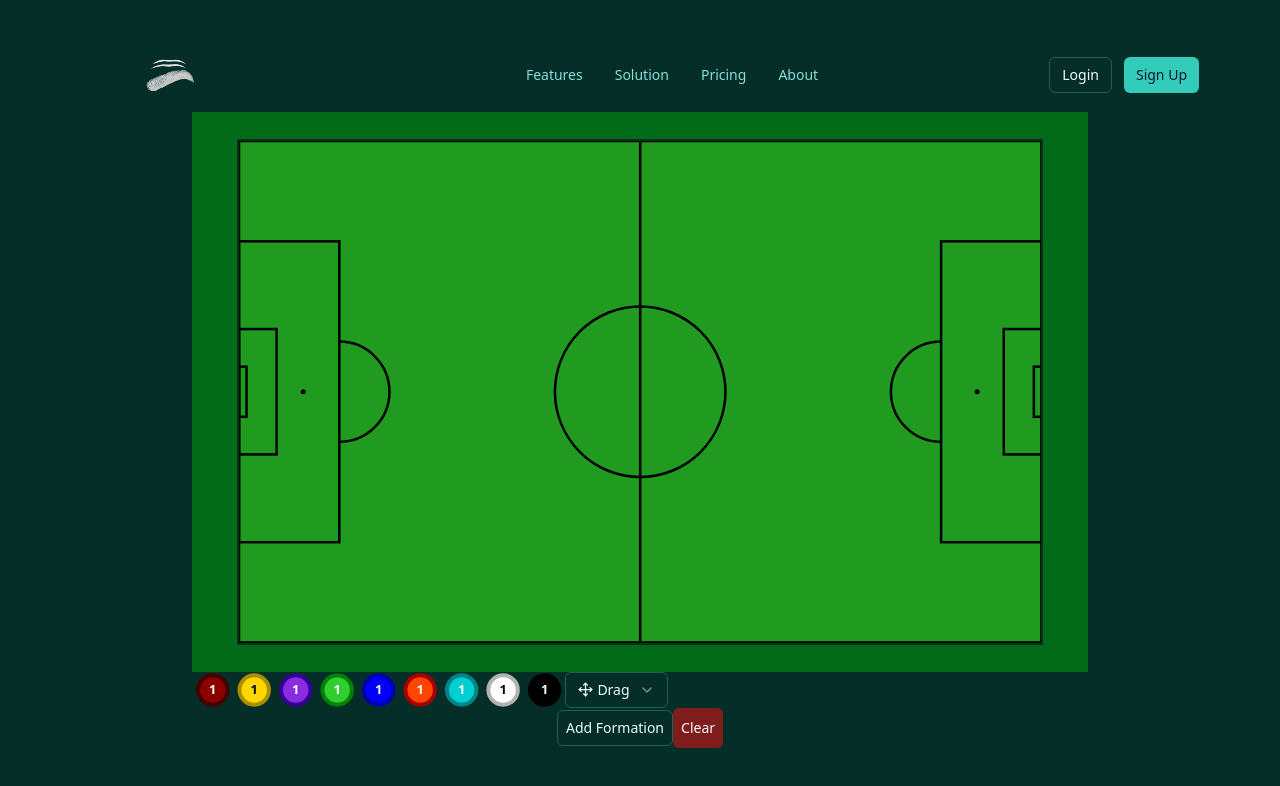
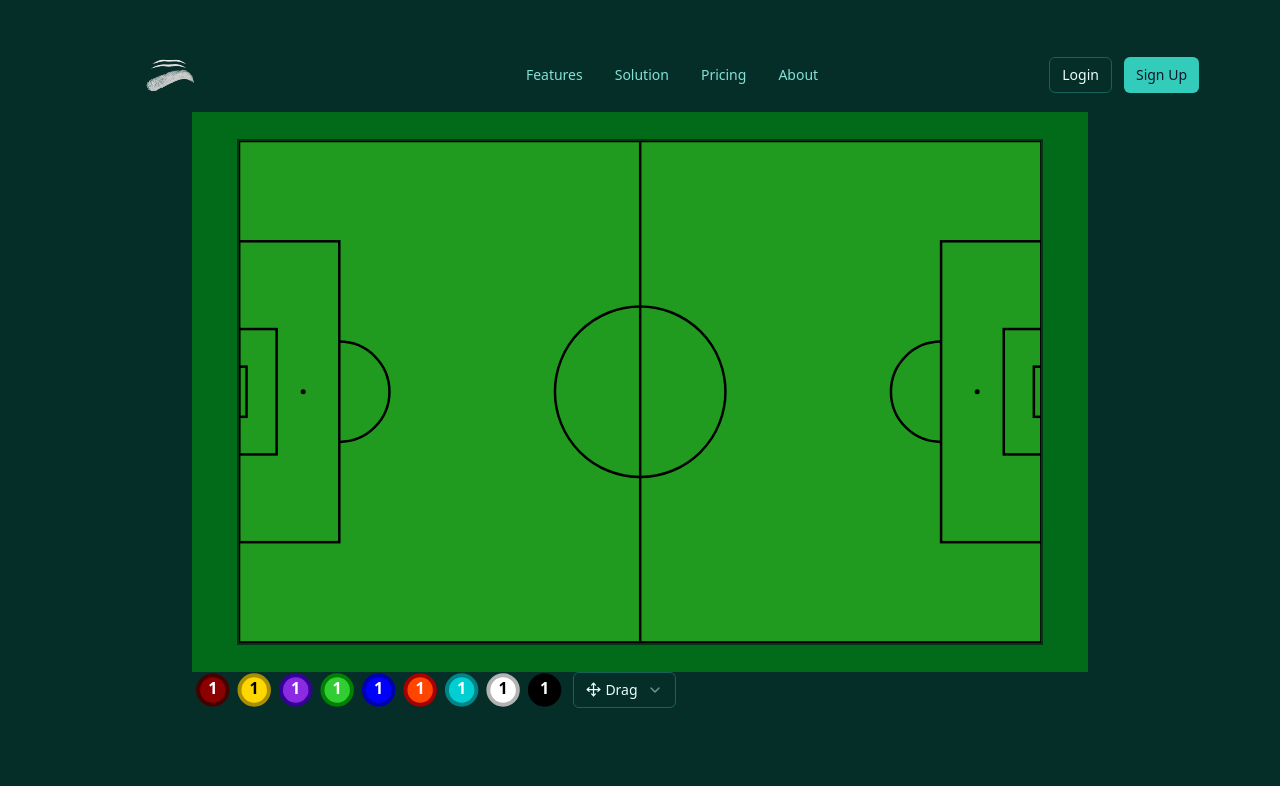
Before and after one commit to Ankitchawla3123/Ultimate-tactics, a React (Vite) app: page / in a window 1280 px wide. Shown: the top 786 px of the page. Built offline with nearby package versions, Linux system fonts and the light colour scheme.

Commit message:
width issue for menu fixed

```diff
--- a/src/components/board/Board.jsx
+++ b/src/components/board/Board.jsx
@@ -23,6 +23,9 @@ function Board() {
 
   const { heightVh, aspect, playerNumberFontSize } = useResponsiveSize();
 
+  const [aspectWidth, aspectHeight] = aspect.split(" / ").map(Number);
+  const calculatedWidthVh = heightVh * (aspectWidth / aspectHeight);
+
   const boardStyle = {
     width: "auto",
     height: `${heightVh}vh`,
@@ -41,15 +44,17 @@ function Board() {
   const handleClear = (value) => dispatch(setclearval(value));
 
   return (
-    <div className="w-fit items-center">
-      <div className="relative flex flex-col items-center">
+    <div
+      className="relative flex flex-col items-center"
+      style={{ maxWidth: `${calculatedWidthVh}vh` }}
+    >
       <div
         ref={ref}
         style={boardStyle}
         className="flex justify-center items-center"
       >
         <div className="relative w-85per z-10 border-2 border-green-950 border-opacity-90">
-            <FootballField horizontal={aspect == "10 / 16" ? false : true} />
+          <FootballField horizontal={aspect === "10 / 16" ? false : true} />
         </div>
         <div className="z-20 w-full h-full absolute">
           <BoardStruct
@@ -69,10 +74,12 @@ function Board() {
         onTouchStart={() => dispatch(setmenutoggle())}
         className="w-full z-20 self-center"
       >
-          <FullMenu addplayer={addplayer} />
-          <FormationDialogue setformation={setformation} />
-          <ClearMenu options={options} onChange={handleClear} />
-        </div>
+        <FullMenu
+          addplayer={addplayer}
+          playerNumberFontSize={playerNumberFontSize}
+        />
+        {/* <FormationDialogue setformation={setformation} /> */}
+        {/* <ClearMenu options={options} onChange={handleClear} /> */}
       </div>
     </div>
   );
--- a/src/components/board/menu/FullMenu.jsx
+++ b/src/components/board/menu/FullMenu.jsx
@@ -1,20 +1,17 @@
 import React from "react";
 import { Hexagon, LineSquiggle, Minus, Move } from "lucide-react";
-
-import {
-  DropMenu,
-  PlayerOptions,
-  EditOption,
-  ColorInput,
-  FormationDialogue,
-} from "../../index";
+import { DropMenu, PlayerOptions, EditOption, ColorInput } from "../../index";
 import { useDispatch, useSelector } from "react-redux";
 import { setdrawtype, setlinetype, setmode } from "../../../store/boardslice";
 
-function FullMenu({ addplayer }) {
+function FullMenu({ addplayer, playerNumberFontSize }) {
   const dispatch = useDispatch();
   const mode = useSelector((state) => state.board.mode);
   const drawtype = useSelector((state) => state.board.drawtype);
+  const aspect = useSelector((state) => state.board.aspect);
+
+  const isPortrait = aspect === "10 / 16"; // 👈 portrait = vertical menu layout
+
   const handleModeChange = (value) => {
     dispatch(setmode(value));
   };
@@ -26,10 +23,19 @@ function FullMenu({ addplayer }) {
   const handleLineType = (value) => {
     dispatch(setlinetype(value));
   };
+
   return (
-    <div className="w-full flex h-9">
-      <PlayerOptions addplayer={addplayer} />
-      <div className="flex gap-2">
+    <div
+      className={`w-full ${
+        isPortrait ? "flex flex-col gap-2 h-9" : "flex h-9 sm:h-9"
+      }`}
+    >
+      <PlayerOptions
+        isPortrait={isPortrait}
+        playerNumberFontSize={playerNumberFontSize}
+        addplayer={addplayer}
+      />
+      <div className={`${isPortrait ? "flex gap-2" : "flex gap-2 ml-2"}`}>
         <DropMenu
           placeholder={"Mode"}
           label={"Features"}
@@ -74,7 +80,7 @@ function FullMenu({ addplayer }) {
                 value: "polygon",
                 placeholder: (
                   <span className="flex select-none items-center gap-1">
-                    <Hexagon className="w-1/5 " />
+                    <Hexagon className="w-1/5" />
                     Polygon
                   </span>
                 ),
--- a/src/components/board/menu/PlayerOptions.jsx
+++ b/src/components/board/menu/PlayerOptions.jsx
@@ -7,9 +7,12 @@ import {
   resetselectedplayer,
 } from "../../../store/playerslice";
 
-function PlayerOptions({ addplayer }) {
+function PlayerOptions({ addplayer, playerNumberFontSize }) {
   const PlayerOptions = useSelector((state) => state.player.PlayerOptions);
   const selectedplayer = useSelector((state) => state.player.selectedplayer);
+  const aspect = useSelector((state) => state.board.aspect); // 👈 added aspect
+  const isPortrait = aspect === "10 / 16";
+
   const selectedPlayerRef = useRef(selectedplayer);
   const indexRef = useRef(null);
   const dispatch = useDispatch();
@@ -18,7 +21,6 @@ function PlayerOptions({ addplayer }) {
   const count = PlayerOptions.length;
   const diameterPercent = 100 / count;
   const radiusPercent = diameterPercent / 2;
-  const fontSizeVW = radiusPercent * 0.18;
 
   useEffect(() => {
     selectedPlayerRef.current = selectedplayer;
@@ -127,7 +129,9 @@ function PlayerOptions({ addplayer }) {
 
   return (
     <div
-      className="w-5/12 h-full flex p-0 m-0"
+      className={`${
+        isPortrait ? "w-11/12 self-center" : "w-5/12"
+      } h-full flex p-0 m-0`}
       onTouchMove={handleTouchMove}
       onTouchEnd={handleTouchEnd}
       onTouchCancel={handleTouchEnd}
@@ -159,7 +163,7 @@ function PlayerOptions({ addplayer }) {
                 textAnchor="middle"
                 dominantBaseline="middle"
                 fill={textColor}
-                fontSize={`${fontSizeVW}vw`}
+                fontSize={playerNumberFontSize + 1}
                 fontWeight="bold"
               >
                 {option.number}
```
Lines whose indentation alone changed are shown as unchanged.
